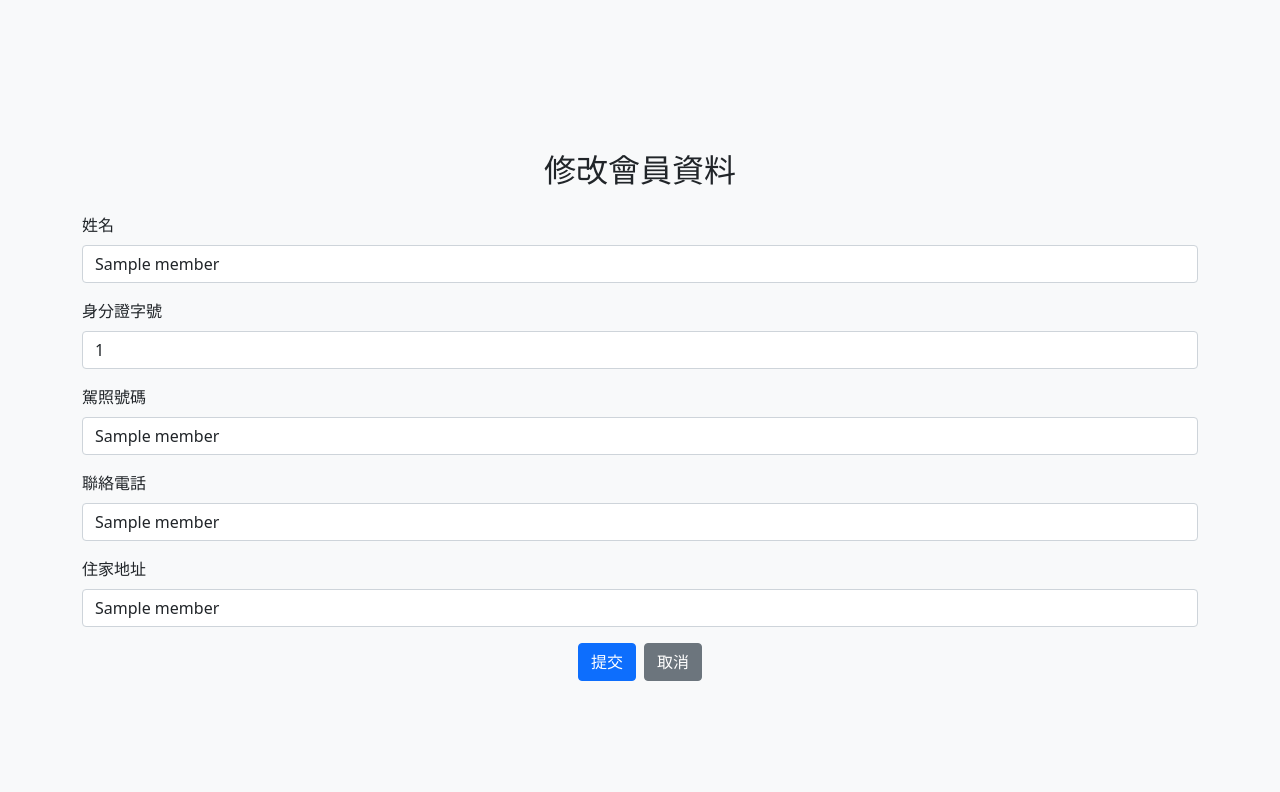
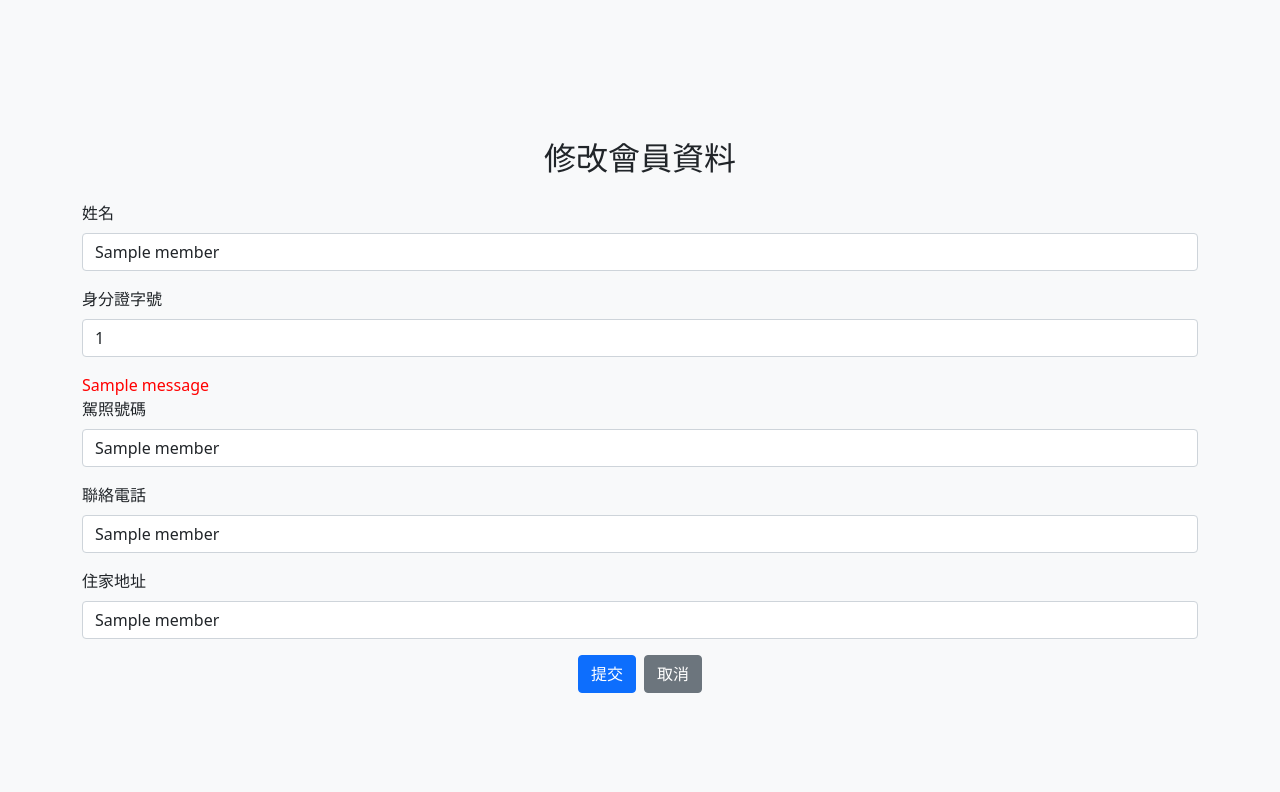
Before and after one commit to bf-yao/2024_dbproject_group2, a Flask app: page /carstore/userinfo in a window 1280 px wide. Shown: the part 56-848 px from the top of the page. Run offline with Flask 2, Linux system fonts and the light colour scheme; a user stored in the database is signed in; one stand-in notice (Sample message) is shown; a database or web service that is not in the repository returns one stand-in record (values such as "Sample title"); parts of the project's set-up code (start-up, migrations or seed data) failed here and were passed over; some libraries are stand-ins or nearby versions.

Commit message:
會員資訊修改功能完成

```diff
--- a/api/sql.py
+++ b/api/sql.py
@@ -97,7 +97,7 @@ class Member:
     def update_member(input_data): # 修改會員資訊
         # 更新會員資料表的 SQL 語句
         sql = 'UPDATE member SET user_id = %s,name = %s, license_number = %s, phone_number = %s, address = %s WHERE user_id = %s'
-        # 呼叫 DB 執行 SQL 更新語句
+        # # 呼叫 DB 執行 SQL 更新語句
         DB.execute_input(sql, (input_data['user_id'],input_data['user_name'],input_data['license_number'],input_data['phone_number'],input_data['address'],input_data['user_id']))
 
     @staticmethod
--- a/carstore/templates/userinfo.html
+++ b/carstore/templates/userinfo.html
@@ -10,35 +10,42 @@
 <div class="d-flex justify-content-center align-items-center min-vh-100">
     <div class="container mt-5">
         <h2 class="mb-4 text-center">修改會員資料</h2>
-        <form>
+        <form  method='post' action={{ url_for('carstore.userinfo') }}>
             <!-- 姓名 -->
             <div class="mb-3">
                 <label for="user_name" class="form-label">姓名</label>
-                <input type="text" class="form-control" id="user_name" placeholder="請輸入姓名" required value="{{ user_name }}">
+                <input type="text" class="form-control" name="user_name" placeholder="請輸入姓名" value="{{ user_name }}" required>
             </div>
 
             <!-- 身分證字號 -->
             <div class="mb-3">
                 <label for="user_id" class="form-label">身分證字號</label>
-                <input type="text" class="form-control" id="user_id" placeholder="請輸入身分證字號" required value="{{ user_id }}">
+                <input type="text" class="form-control" name="user_id" placeholder="請輸入身分證字號" value="{{ user_id }}"  minlength="10" maxlength="10" required>
             </div>
+            {% with messages = get_flashed_messages(with_categories=true) %}
+                {% if messages %}
+                        {% for category, message in messages %}
+                            <span style="color: red;">{{ message }}</span>
+                        {% endfor %}
+                {% endif %}
+            {% endwith %}
 
             <!-- 駕照號碼 -->
             <div class="mb-3">
                 <label for="licenseNumber" class="form-label">駕照號碼</label>
-                <input type="text" class="form-control" id="licenseNumber" placeholder="請輸入駕照號碼" required value="{{ license_number }}">
+                <input type="text" class="form-control" name="license_number" placeholder="請輸入駕照號碼" value="{{ license_number }}" required>
             </div>
 
             <!-- 聯絡電話 -->
             <div class="mb-3">
                 <label for="phoneNumber" class="form-label">聯絡電話</label>
-                <input type="tel" class="form-control" id="phoneNumber" placeholder="請輸入聯絡電話" required value="{{ phone_number }}">
+                <input type="tel" class="form-control" name="phone_number" placeholder="請輸入聯絡電話" value="{{ phone_number }}" minlength="10" maxlength="10" required>
             </div>
 
             <!-- 地址 -->
              <div class="mb-3">
                 <label for="address" class="form-label">住家地址</label>
-                <input type="text" class="form-control" id="address" placeholder="請輸入住家地址" required value="{{ address }}">
+                <input type="text" class="form-control" name="address" placeholder="請輸入住家地址" value="{{ address }}" required>
             </div>
 
             <!-- 按鈕區塊 -->
--- a/carstore/views/store.py
+++ b/carstore/views/store.py
@@ -333,26 +333,38 @@ def userinfo():
 
     # 檢查資料是否存在並取出欄位，沒有資料則設為空字串
     user_data = {
-        'user_id': data[0][0] if data else '',
-        'user_name': data[0][1] if data else '',
-        'password': data[0][2] if data else '',
-        'identity': data[0][3] if data else '',
-        'license_number': data[0][4] if data else '',
-        'phone_number': data[0][5] if data else '',
-        'address': data[0][6] if data else ''
+        'user_id': data[0][0] if data[0][0] else '',
+        'user_name': data[0][1] if data[0][1] else '',
+        'password': data[0][2] if data[0][2] else '',
+        'identity': data[0][3] if data[0][3] else '',
+        'license_number': data[0][4] if data[0][4] else '',
+        'phone_number': data[0][5] if data[0][5] else '',
+        'address': data[0][6] if data[0][6] else ''
     }
 
-    # 如果是 POST 請求，更新資料庫
-    if request.method == 'POST':
-        # 將新的資料存入資料庫
-        Member.update_member(
-            {
-                'user_id' : request.form.get('user_id'),
-                'user_name' : request.form.get('user_name'),
-                'license_number' : request.form.get('license_number'),
-                'phone_number' : request.form.get('phone_number'),
-                'address' : request.form.get('address')
-            }
-        )
+    if request.method == 'POST':  # 如果是 POST 請求
+        input_data = {
+            'user_id' : request.values.get('user_id'),
+            'user_name' : request.values.get('user_name'),
+            'license_number' : request.values.get('license_number'),
+            'phone_number' : request.values.get('phone_number'),
+            'address' : request.values.get('address')
+        }
+
+        # 檢查 uid 是否已經存在
+        exist_uid = Member.get_all_uid()
+        uid_list = []
+        for i in exist_uid:
+            if i[0] != current_user.id: # 找到自己以外的uid
+                uid_list.append(i[0])
+
+        if (input_data['user_id'] in uid_list):
+            flash("輸入身分證字號有重複")
+            return redirect(url_for('carstore.userinfo'))
+
+        # uid 不存在目前資料庫則可修改 uid
+        else:
+            Member.update_member(input_data) # 將新的資料存入資料庫
+            return redirect(url_for('carstore.userinfo'))
 
     return render_template('userinfo.html', **user_data)
```
